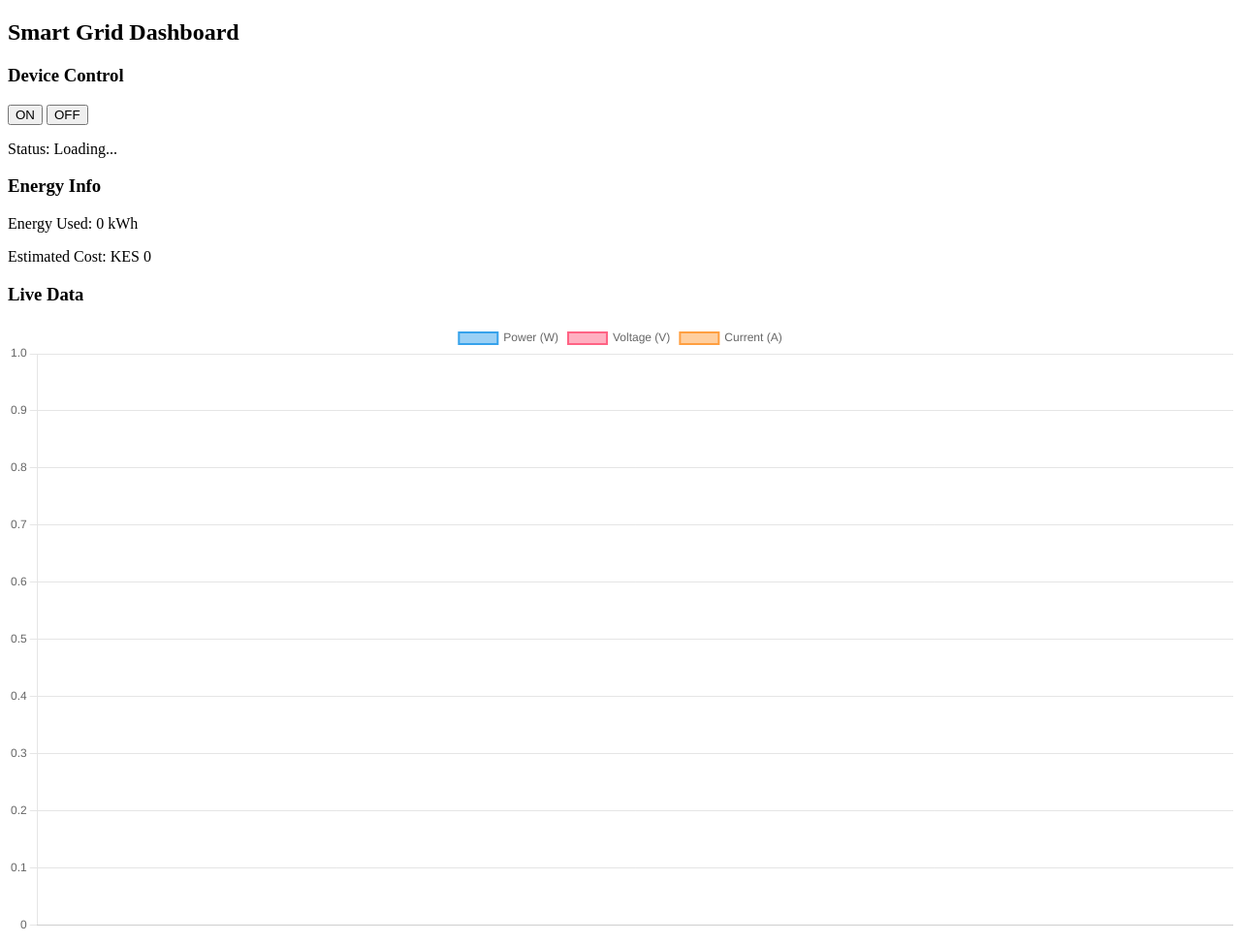
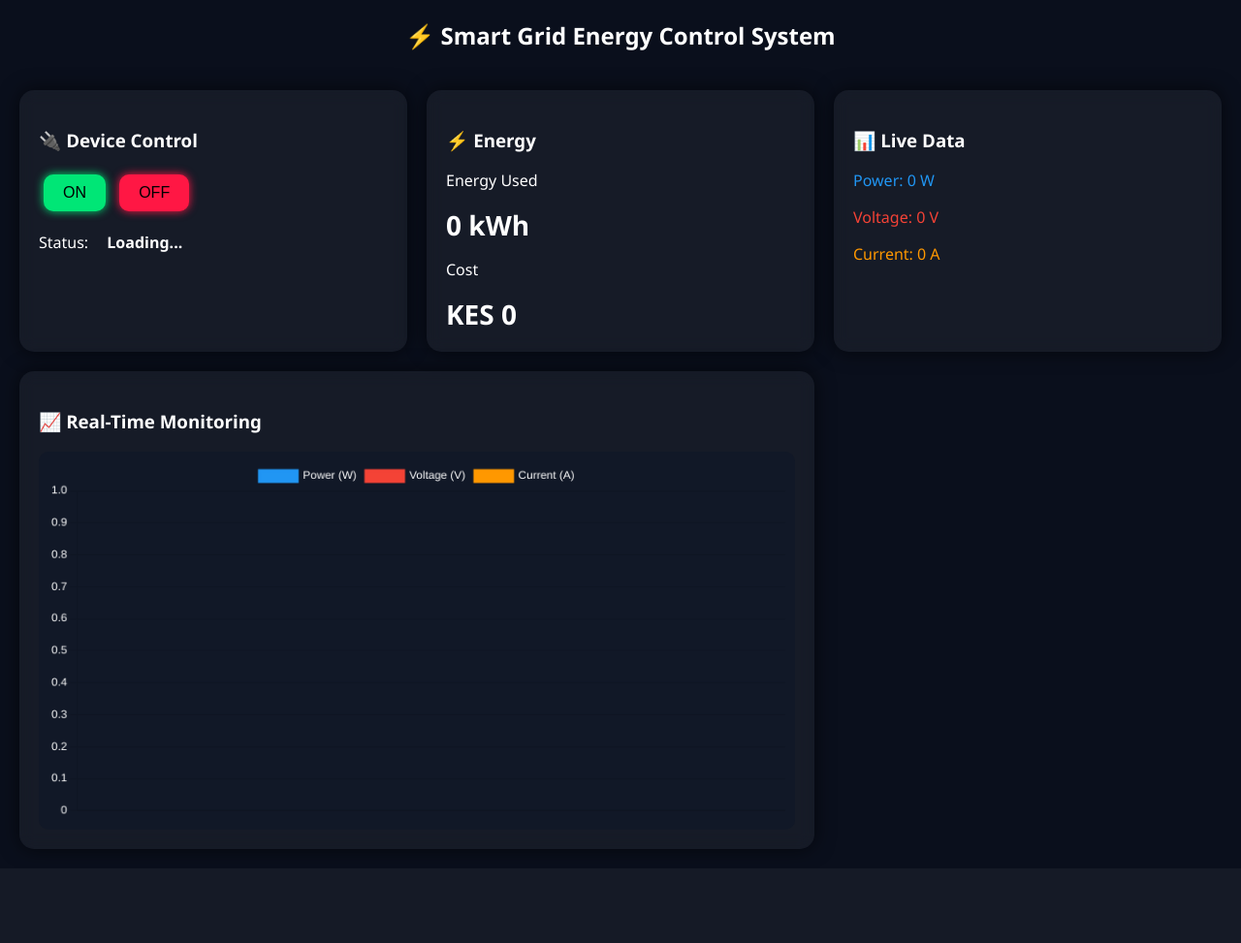
Before and after one commit to Unt-m3d/smartgridmanagementsystem, a Django app: page / in a window 1280 px wide. Shown: the whole page at 97% size. After the commit the page ends 888 px from the top, so only its background shows below. Run offline with Django 5.2, Linux system fonts and the light colour scheme.

Commit message:
added alert system

```diff
--- a/energy/templates/dashboard.html
+++ b/energy/templates/dashboard.html
@@ -1,27 +1,161 @@
 <!DOCTYPE html>
-<html>
+<html lang="en">
 <head>
+<meta charset="UTF-8">
+<meta name="viewport" content="width=device-width, initial-scale=1.0">
 <title>Smart Grid Dashboard</title>
 <script src="https://cdn.jsdelivr.net/npm/chart.js"></script>
+
+<style>
+body {
+    margin: 0;
+    font-family: 'Segoe UI', sans-serif;
+    background: #0a0f1c;
+    color: white;
+}
+
+h2 {
+    text-align: center;
+    margin: 20px;
+}
+
+/* GRID */
+.container {
+    display: grid;
+    grid-template-columns: repeat(auto-fit, minmax(300px, 1fr));
+    gap: 20px;
+    padding: 20px;
+}
+
+/* CARDS */
+.card {
+    background: rgba(255,255,255,0.05);
+    border-radius: 15px;
+    padding: 20px;
+    box-shadow: 0 0 20px rgba(0,0,0,0.6);
+    backdrop-filter: blur(8px);
+}
+
+/* BUTTONS */
+button {
+    padding: 10px 20px;
+    border: none;
+    border-radius: 10px;
+    margin: 5px;
+    font-size: 16px;
+    cursor: pointer;
+    transition: 0.3s;
+}
+
+.on {
+    background: #00e676;
+    box-shadow: 0 0 10px #00e676;
+}
+
+.off {
+    background: #ff1744;
+    box-shadow: 0 0 10px #ff1744;
+}
+
+button:hover {
+    transform: scale(1.1);
+}
+
+/* VALUES */
+.value {
+    font-size: 28px;
+    font-weight: bold;
+}
+
+/* LIVE COLORS */
+.power { color: #2196f3; }
+.voltage { color: #f44336; }
+.current { color: #ff9800; }
+
+/* STATUS BADGE */
+.status-badge {
+    padding: 5px 15px;
+    border-radius: 20px;
+    font-weight: bold;
+}
+
+.on-status {
+    background: #00e676;
+    color: black;
+}
+
+.off-status {
+    background: #ff1744;
+}
+
+/* ALERT BOX */
+#alertBox {
+    display: none;
+    background: rgba(255,0,0,0.1);
+    border-radius: 15px;
+    padding: 15px;
+    box-shadow: 0 0 15px red;
+}
+
+.alert-safe {
+    border: 2px solid #00e676 !important;
+    box-shadow: 0 0 10px #00e676 !important;
+}
+
+/* CHART */
+canvas {
+    background: #111827;
+    border-radius: 10px;
+    padding: 10px;
+}
+</style>
 </head>
+
 <body>
 
-<h2> Smart Grid Dashboard</h2>
+<h2>⚡ Smart Grid Energy Control System</h2>
+
+<div class="container">
 
     <!-- DEVICE CONTROL -->
-<h3>Device Control</h3>
-<button onclick="turnOn()">ON</button>
-<button onclick="turnOff()">OFF</button>
-<p>Status: <span id="status">Loading...</span></p>
+    <div class="card">
+        <h3>🔌 Device Control</h3>
+        <button class="on" onclick="turnOn()">ON</button>
+        <button class="off" onclick="turnOff()">OFF</button>
+        <p>Status: <span id="status" class="status-badge">Loading...</span></p>
+    </div>
 
-<!-- ENERGY INFO -->
-<h3>Energy Info</h3>
-<p>Energy Used: <span id="energy">0</span> kWh</p>
-<p>Estimated Cost: KES <span id="cost">0</span></p>
+    <!-- ENERGY -->
+    <div class="card">
+        <h3>⚡ Energy</h3>
+        <p>Energy Used</p>
+        <div class="value"><span id="energy">0</span> kWh</div>
+
+        <p>Cost</p>
+        <div class="value">KES <span id="cost">0</span></div>
+    </div>
+
+    <!-- LIVE DATA -->
+    <div class="card">
+        <h3>📊 Live Data</h3>
+        <p class="power">Power: <span id="power">0</span> W</p>
+        <p class="voltage">Voltage: <span id="voltage">0</span> V</p>
+        <p class="current">Current: <span id="current">0</span> A</p>
+    </div>
+
+    <!-- ALERTS -->
+    <div class="card" id="alertBox">
+        <h3>🚨 System Alerts</h3>
+        <p id="alertMessage">No alerts</p>
+    </div>
 
     <!-- GRAPH -->
-<h3>Live Data</h3>
+    <div class="card" style="grid-column: span 2;">
+        <h3>📈 Real-Time Monitoring</h3>
         <canvas id="chart"></canvas>
+    </div>
+
+</div>
 
 <script>
 let labels = [];
@@ -29,8 +163,8 @@ let powerData = [];
 let voltageData = [];
 let currentData = [];
 
-let totalEnergy = 0; // kWh
-const costPerKwh = 25; // adjust to KPLC rate if needed
+let totalEnergy = 0;
+const costPerKwh = 25;
 
 const ctx = document.getElementById('chart').getContext('2d');
 
@@ -39,21 +173,62 @@ const chart = new Chart(ctx, {
     data: {
         labels: labels,
         datasets: [
-            { label: 'Power (W)', data: powerData, borderWidth: 2 },
-            { label: 'Voltage (V)', data: voltageData, borderWidth: 2 },
-            { label: 'Current (A)', data: currentData, borderWidth: 2 }
+            { label: 'Power (W)', data: powerData, borderColor: '#2196f3', backgroundColor: '#2196f3', tension:0.4, borderWidth:3 },
+            { label: 'Voltage (V)', data: voltageData, borderColor: '#f44336', backgroundColor: '#f44336', tension:0.4, borderWidth:3 },
+            { label: 'Current (A)', data: currentData, borderColor: '#ff9800', backgroundColor: '#ff9800', tension:0.4, borderWidth:3 }
         ]
+    },
+    options: {
+        responsive: true,
+        animation: false,
+        plugins: {
+            legend: { labels: { color: "white" } }
+        },
+        scales: {
+            x: { ticks: { color: "white" } },
+            y: { ticks: { color: "white" } }
+        }
     }
 });
 
+// SOUND ALERT
+function playBeep() {
+    const audio = new Audio("https://www.soundjay.com/button/beep-3.mp3");
+    audio.play();
+}
+
+// ALERT LOGIC
+function checkAlerts(power, voltage, current, deviceOn) {
+    let alerts = [];
+
+    if (voltage > 240) alerts.push("⚠️ High Voltage!");
+    if (current > 2) alerts.push("⚠️ High Current!");
+    if (power > 400) alerts.push("⚠️ High Power Consumption!");
+    if (!deviceOn && power > 0) alerts.push("⚠️ Power flowing while device OFF!");
+
+    const alertBox = document.getElementById("alertBox");
+    const alertMsg = document.getElementById("alertMessage");
+
+    if (alerts.length > 0) {
+        alertBox.style.display = "block";
+        alertBox.classList.remove("alert-safe");
+        alertMsg.innerHTML = alerts.join("<br>");
+        playBeep();
+    } else {
+        alertBox.style.display = "block";
+        alertBox.classList.add("alert-safe");
+        alertMsg.innerHTML = "✅ System Normal";
+    }
+}
+
 // FETCH DATA
 async function fetchData() {
+    try {
         const res = await fetch('/api/data/all/');
         const data = await res.json();
 
         if (data.length > 0) {
             const latest = data[data.length - 1];
-
             const time = new Date().toLocaleTimeString();
 
             labels.push(time);
@@ -61,15 +236,17 @@ async function fetchData() {
             voltageData.push(latest.voltage);
             currentData.push(latest.current);
 
-        // ENERGY CALCULATION (kWh)
-        totalEnergy += (latest.power / 1000) * (5 / 3600); // 5 sec interval
+            document.getElementById('power').innerText = latest.power;
+            document.getElementById('voltage').innerText = latest.voltage;
+            document.getElementById('current').innerText = latest.current;
+
+            totalEnergy += (latest.power / 1000) * (5 / 3600);
             document.getElementById('energy').innerText = totalEnergy.toFixed(4);
 
-        // COST
             let cost = totalEnergy * costPerKwh;
             document.getElementById('cost').innerText = cost.toFixed(2);
 
-        if (labels.length > 10) {
+            if (labels.length > 15) {
                 labels.shift();
                 powerData.shift();
                 voltageData.shift();
@@ -77,32 +254,35 @@ async function fetchData() {
             }
 
             chart.update();
+
+            // Get device status for alerts
+            const statusRes = await fetch('/api/device/status/');
+            const statusData = await statusRes.json();
+
+            // Run alerts
+            checkAlerts(latest.power, latest.voltage, latest.current, statusData.on);
+        }
+    } catch (err) {
+        console.error(err);
     }
 }
 
 // DEVICE CONTROL
-async function turnOn() {
-    await fetch('/api/device/on/', { method: 'POST' });
-    updateStatus();
-}
-
-async function turnOff() {
-    await fetch('/api/device/off/', { method: 'POST' });
-    updateStatus();
-}
+async function turnOn() { await fetch('/api/device/on/', { method: 'POST' }); updateStatus(); }
+async function turnOff() { await fetch('/api/device/off/', { method: 'POST' }); updateStatus(); }
 
 // STATUS
 async function updateStatus() {
     const res = await fetch('/api/device/status/');
     const data = await res.json();
-    document.getElementById('status').innerText = data.on ? "ON" : "OFF";
+    const statusEl = document.getElementById('status');
+    if (data.on) { statusEl.innerText="ON"; statusEl.className="status-badge on-status"; }
+    else { statusEl.innerText="OFF"; statusEl.className="status-badge off-status"; }
 }
 
-// RUN EVERY 5 SECONDS
-setInterval(fetchData, 5000);
-setInterval(updateStatus, 3000);
-
-// INITIAL LOAD
+// RUN
+setInterval(fetchData, 3000);
+setInterval(updateStatus, 2000);
 updateStatus();
 </script>
 
```
Lines whose indentation alone changed are shown as unchanged.
